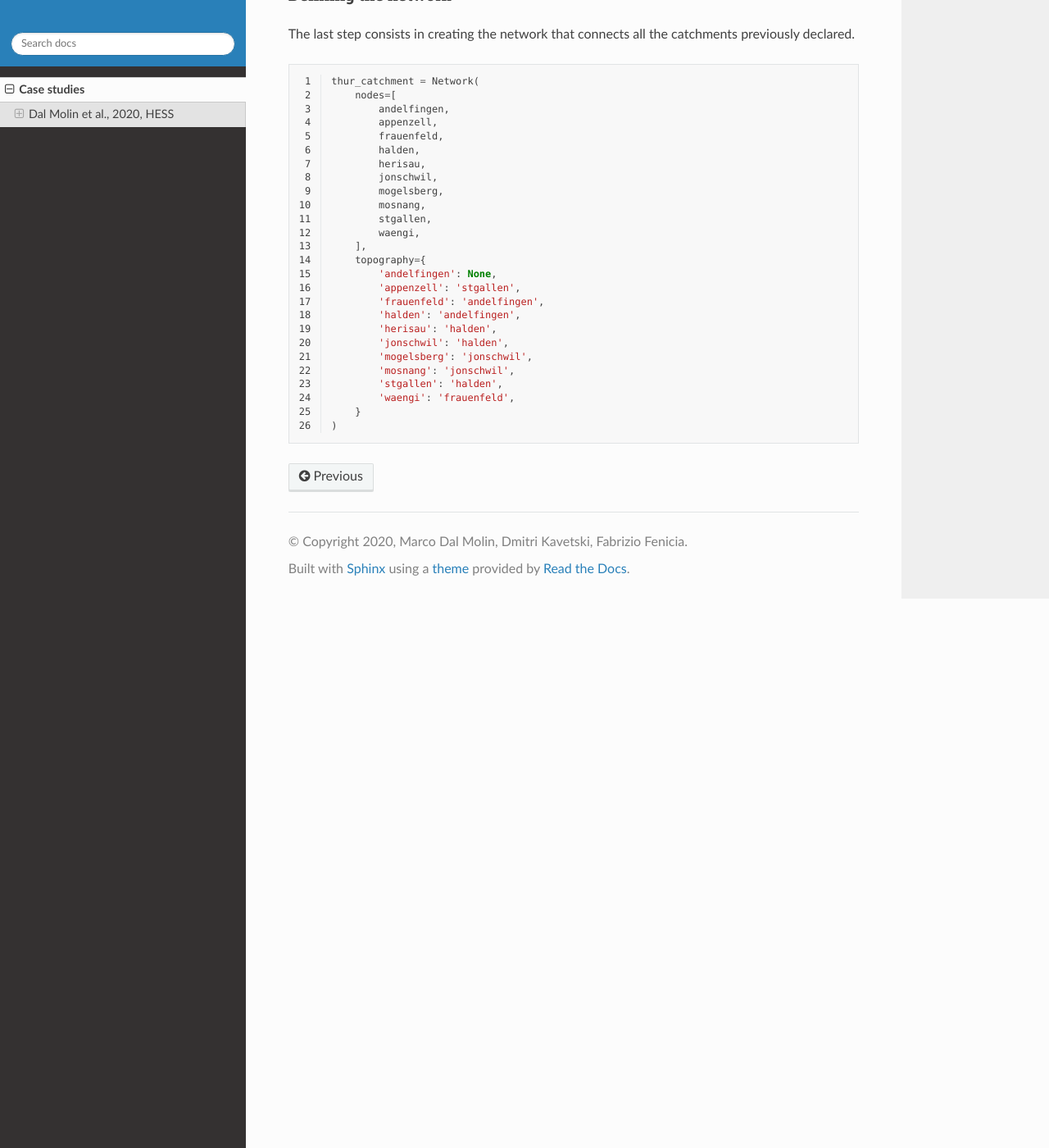
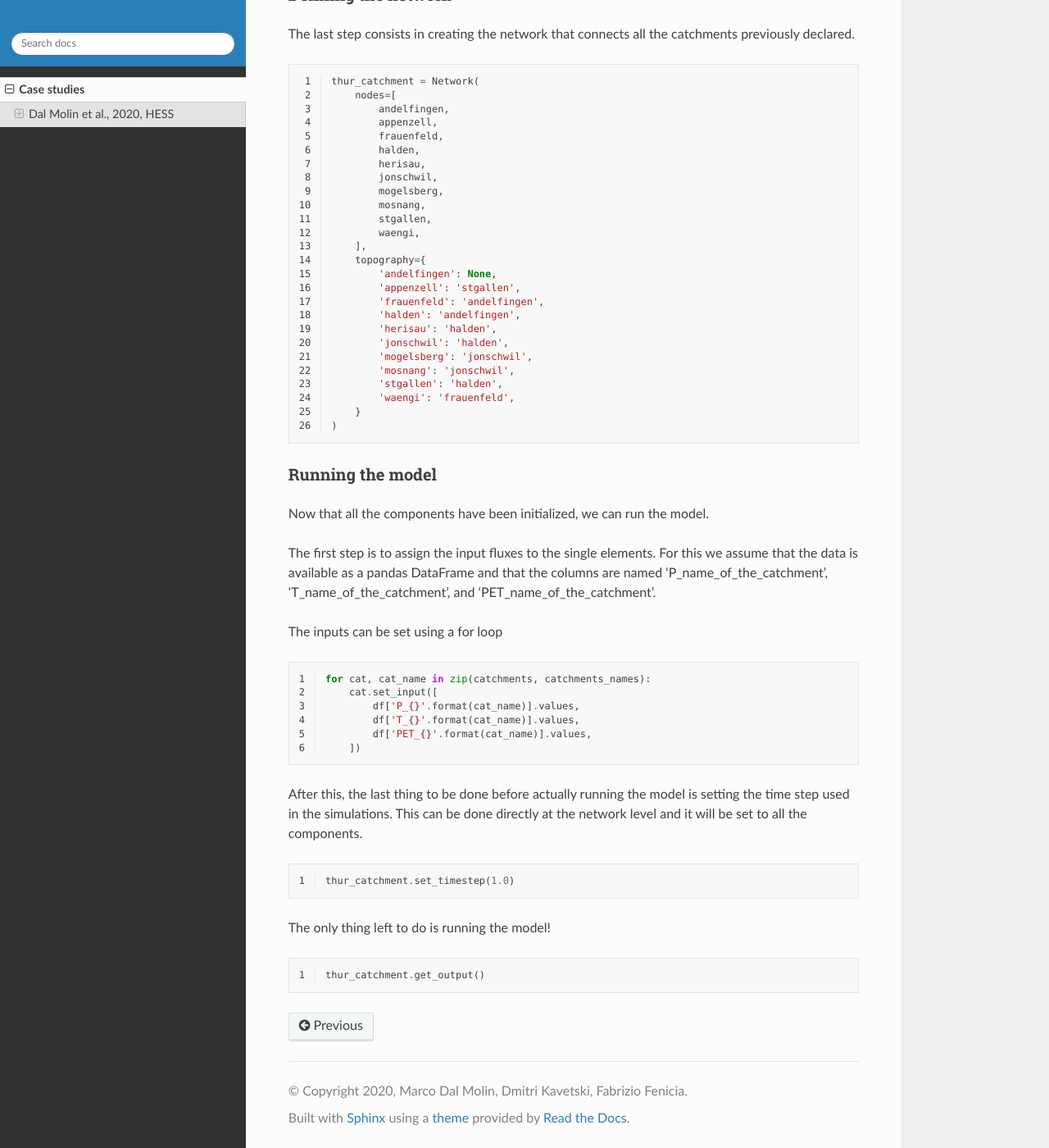
Before and after one commit to dalmo1991/superflexPy, a Sphinx documentation site: the page built from doc/case_studies.rst, in a window 1280 px wide and 1400 px high, scrolled down 6080 px. Shown: the whole window at 82% size. Built offline with Sphinx 7.4.7 and the Read the Docs theme 2.0.0, drawn with Linux system fonts in a browser that asks for light colours.

Commit message:
minor changes in doc

```diff
--- a/doc/case_studies.rst
+++ b/doc/case_studies.rst
@@ -98,3 +98,36 @@ previously declared.
    :language: python
    :lines: 199-224
    :linenos:
+
+Running the model
+.................
+
+Now that all the components have been initialized, we can run the model.
+
+The first step is to assign the input fluxes to the single elements. For this
+we assume that the data is available as a pandas DataFrame and that the
+columns are named 'P_name_of_the_catchment', 'T_name_of_the_catchment',
+and 'PET_name_of_the_catchment'.
+
+The inputs can be set using a for loop
+
+.. literalinclude:: model_thur_hess2020.py
+   :language: python
+   :lines: 256-261
+   :linenos:
+
+After this, the last thing to be done before actually running the model is
+setting the time step used in the simulations. This can be done directly at
+the network level and it will be set to all the components.
+
+.. literalinclude:: model_thur_hess2020.py
+   :language: python
+   :lines: 263
+   :linenos:
+
+The only thing left to do is running the model!
+
+.. literalinclude:: model_thur_hess2020.py
+   :language: python
+   :lines: 265
+   :linenos:
--- a/doc/model_thur_hess2020.py
+++ b/doc/model_thur_hess2020.py
@@ -223,4 +223,43 @@ thur_catchment = Network(
     }
 )
 
-print('Done')
+thur_catchment.set_timestep(1.0)
+
+catchments = [
+    andelfingen,
+    appenzell,
+    frauenfeld,
+    halden,
+    herisau,
+    jonschwil,
+    mogelsberg,
+    mosnang,
+    stgallen,
+    waengi,
+    ]
+
+catchments_names = [
+    'andelfingen',
+    'appenzell',
+    'frauenfeld',
+    'halden',
+    'herisau',
+    'jonschwil',
+    'mogelsberg',
+    'mosnang',
+    'stgallen',
+    'waengi',
+    ]
+
+df = {}
+
+for cat, cat_name in zip(catchments, catchments_names):
+    cat.set_input([
+        df['P_{}'.format(cat_name)].values,
+        df['T_{}'.format(cat_name)].values,
+        df['PET_{}'.format(cat_name)].values,
+    ])
+
+thur_catchment.set_timestep(1.0)
+
+thur_catchment.get_output()
```
